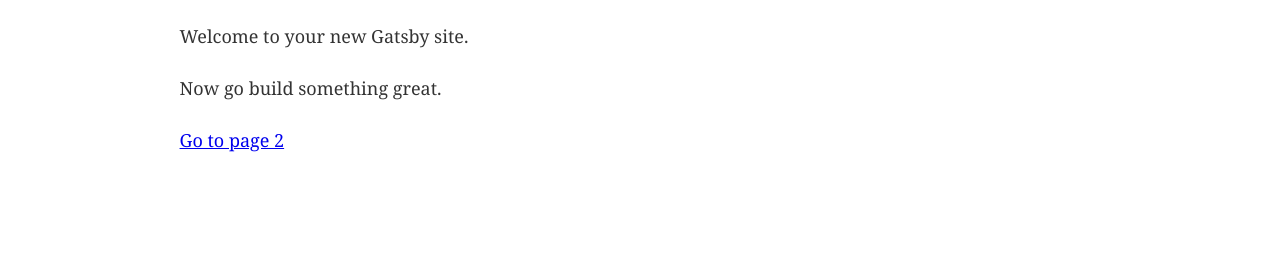
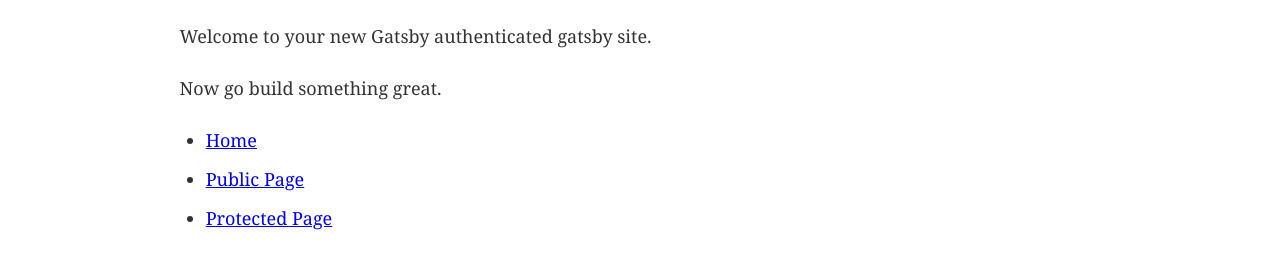
Before and after one commit to LucasLombardo/gatsby-starter-okta, a Gatsby site: page / in a window 1280 px wide. Shown: the part 213-482 px from the top of the page. Built offline with nearby package versions, Linux system fonts and the light colour scheme; Gatsby itself is replaced by a stand-in of ours.

Commit message:
Add Nav and baseline pages

```diff
--- a/src/components/layout.js
+++ b/src/components/layout.js
@@ -2,6 +2,7 @@
 import PropTypes from "prop-types"
 
 import Header from "./header"
+import Nav from "./nav"
 import "./layout.css"
 
 const Layout = ({ children }) => (
@@ -17,6 +18,7 @@
       }}
     >
       <main>{children}</main>
+      <Nav />
     </div>
   </>
 )
--- /dev/null
+++ b/src/components/nav.js
@@ -0,0 +1,22 @@
+import React from "react"
+import { Link } from "gatsby"
+
+const Nav = () => {
+  return (
+    <nav>
+      <ul>
+        <li>
+          <Link to="/">Home</Link>
+        </li>
+        <li>
+          <Link to="/public-page/">Public Page</Link>
+        </li>
+        <li>
+          <Link to="/protected-page/">Protected Page</Link>
+        </li>
+      </ul>
+    </nav>
+  )
+}
+
+export default Nav
--- a/src/pages/index.js
+++ b/src/pages/index.js
@@ -1,5 +1,4 @@
 import React from "react"
-import { Link } from "gatsby"
 
 import Layout from "../components/layout"
 import SEO from "../components/seo"
@@ -9,10 +8,8 @@
     <SEO title="Home" />
 
     <h1>Gatsby Starter Okta</h1>
-    <p>Welcome to your new Gatsby site.</p>
+    <p>Welcome to your new Gatsby authenticated gatsby site.</p>
     <p>Now go build something great.</p>
-
-    <Link to="/page-2/">Go to page 2</Link>
   </Layout>
 )
 
```
Also changed, not shown: src/pages/protected-page.js (renamed from src/pages/page-2.js, +2 -5 lines), src/pages/public-page.js (added, +13 -0 lines).
